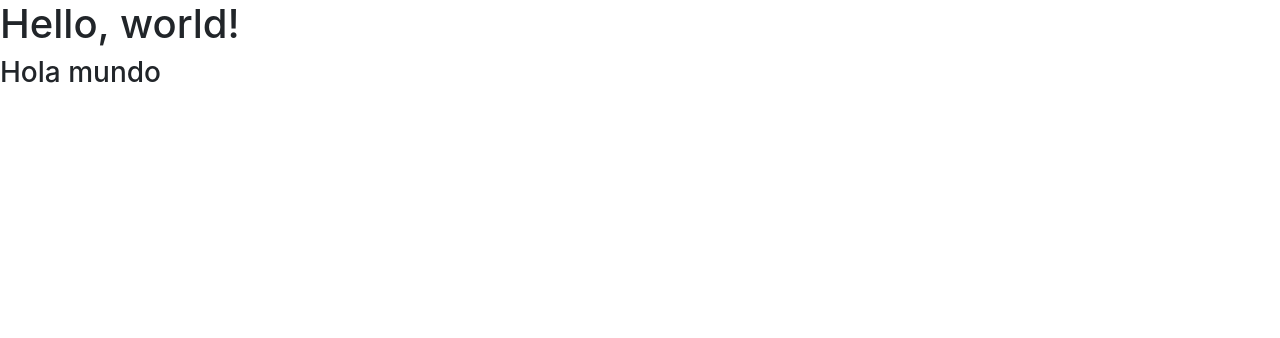
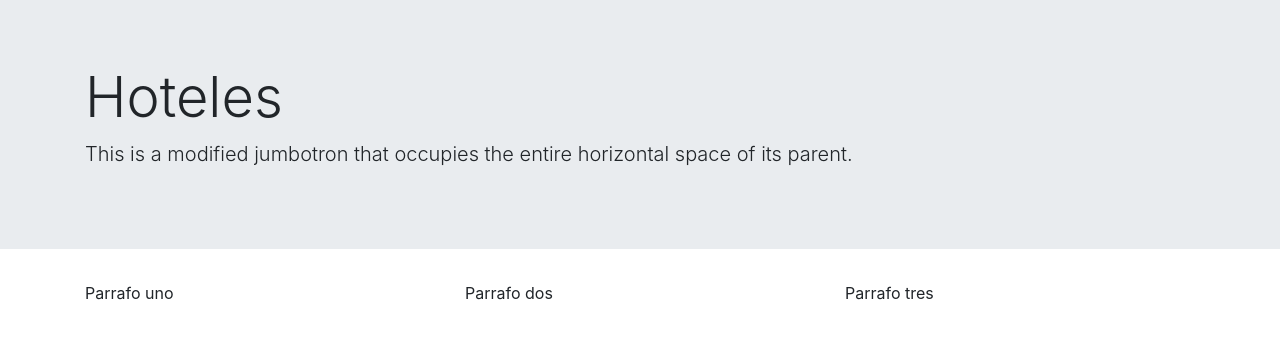
Before and after one commit to crrafa/boostrap4, a website: page index.html in a window 1280 px wide. Drawn offline with nearby package versions, Linux system fonts and the light colour scheme.

Commit message:
Se utilizo un poco de bootstrap4

```diff
--- a/index.html
+++ b/index.html
@@ -9,10 +9,19 @@
     <link rel="stylesheet" href="node_modules/bootstrap/dist/css/bootstrap.min.css" integrity="sha384-JcKb8q3iqJ61gNV9KGb8thSsNjpSL0n8PARn9HuZOnIxN0hoP+VmmDGMN5t9UJ0Z" crossorigin="anonymous">
 
     <title>Hello, world!</title>
-  </head>
-  <body>
-    <h1>Hello, world!</h1>
-    <h3>Hola mundo</h3>
+    <div class="jumbotron jumbotron-fluid">
+        <div class="container">
+          <h1 class="display-4">Hoteles</h1>
+          <p class="lead">This is a modified jumbotron that occupies the entire horizontal space of its parent.</p>
+        </div>
+        </div>
+        <div class="container">
+            <div class="row">
+                <div class="col">Parrafo uno</div>
+                <div class="col">Parrafo dos</div>
+                <div class="col">Parrafo tres</div>
+            </div>
+      </div>
 
     <!-- Optional JavaScript -->
     <!-- jQuery first, then Popper.js, then Bootstrap JS -->
```
